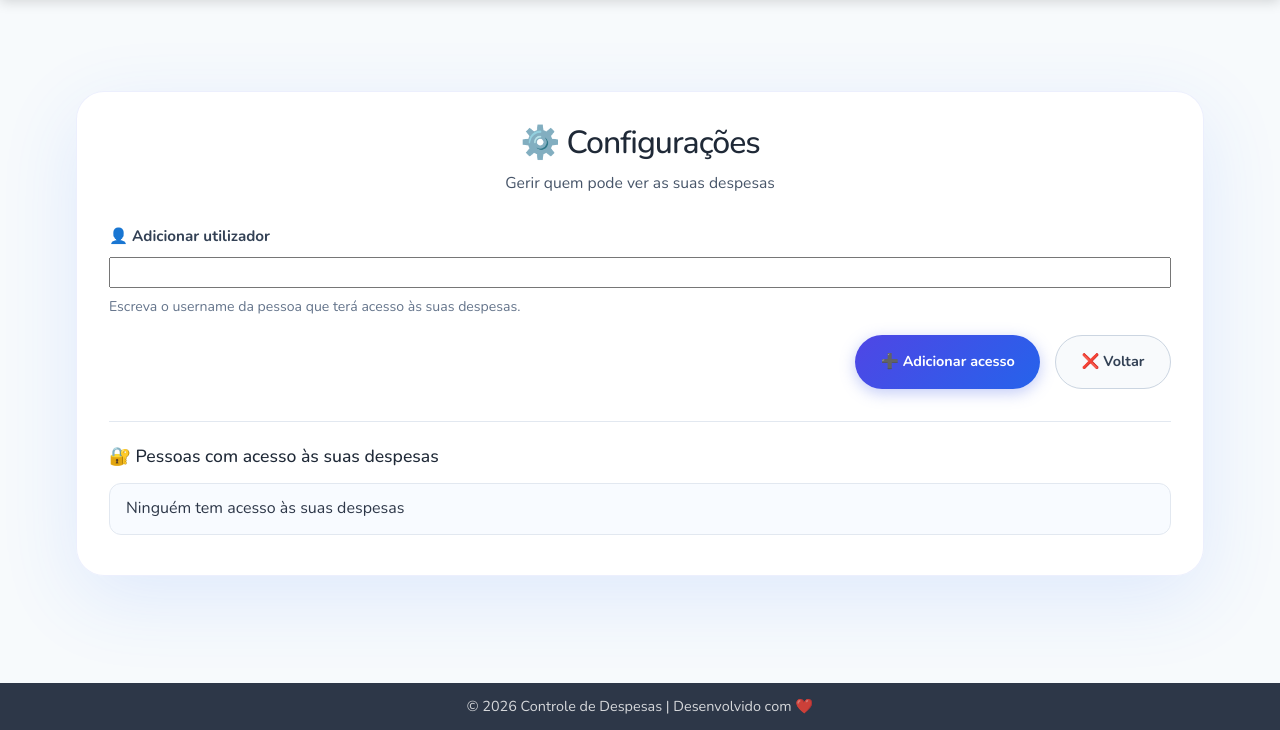
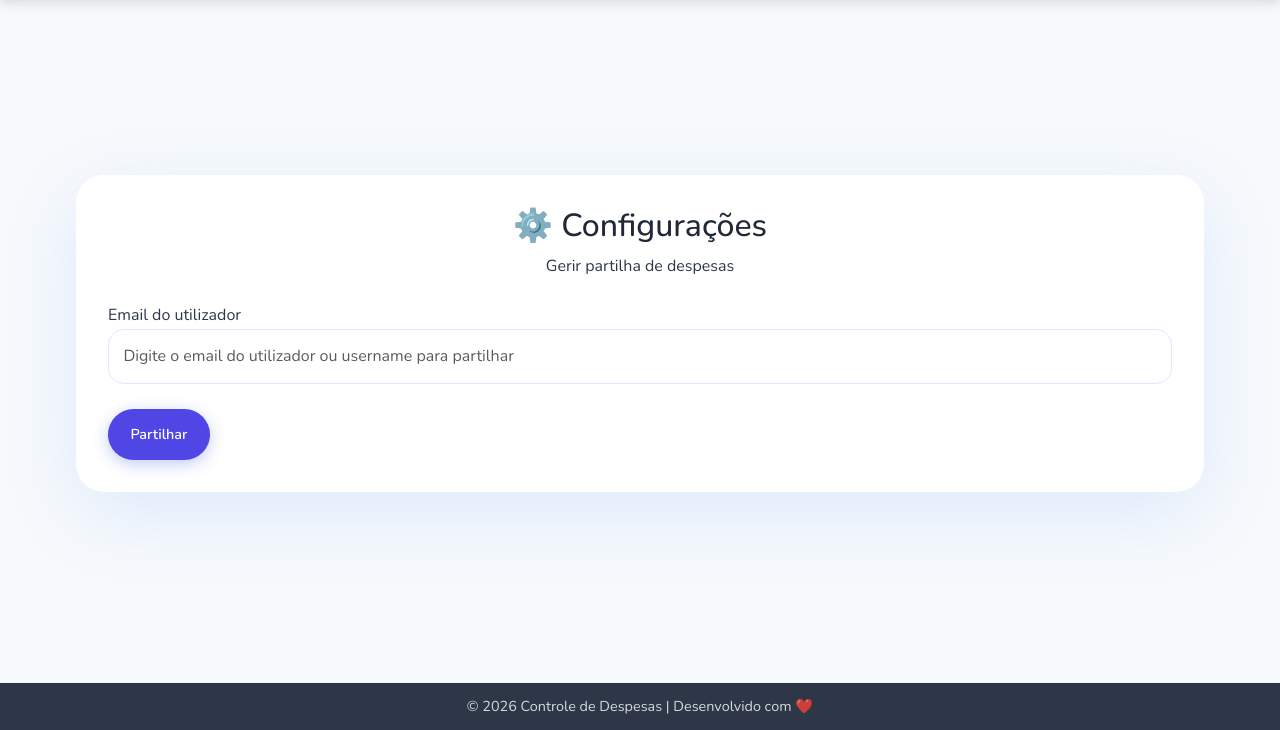
Before and after one commit to bda79/python_despesas, a Django app: page /configuracoes/ in a window 1280 px wide. Shown: the part 70-800 px from the top of the page. Run offline with Django 5.2, Linux system fonts and the light colour scheme; the visitor is signed in with stand-in values (Sample User, id 1); data that the repository does not hold is empty.

Commit message:
Permitir ver despesas partilhadas, mesmo quando o user logado não tem. Permitir remover partilha

```diff
--- a/despesas/expenses/forms.py
+++ b/despesas/expenses/forms.py
@@ -115,12 +115,12 @@ class RegisterForm(UserCreationForm):
 
 
 class CompartilharForm(forms.Form):
-    username = forms.CharField(label="Utilizador")
-
-    def clean_username(self):
-        username = self.cleaned_data["username"]
-
-        try:
-            return User.objects.get(username=username)
-        except User.DoesNotExist:
-            raise forms.ValidationError("Utilizador não encontrado")
+    email = forms.EmailField(
+        label="Email",
+        widget=forms.EmailInput(
+            attrs={
+                "class": "form-control",
+                "placeholder": "Digite o email do utilizador ou username para partilhar",
+            }
+        ),
+    )
--- a/despesas/expenses/templates/configuracoes.html
+++ b/despesas/expenses/templates/configuracoes.html
@@ -14,134 +14,43 @@
     background: rgba(255,255,255,0.98);
     border-radius: 28px;
     box-shadow: 0 22px 80px rgba(50, 112, 255, 0.12);
-    border: 1px solid rgba(102, 126, 234, 0.12);
-    overflow: hidden;
     padding: 2rem;
 }
 
 .form-header {
-    margin-bottom: 1.8rem;
     text-align: center;
+    margin-bottom: 1.5rem;
 }
 
 .form-header h1 {
-    margin-bottom: 0.5rem;
     font-size: 2rem;
-    letter-spacing: -0.03em;
     color: #1f2937;
 }
 
-.form-header p {
-    margin: 0;
-    color: #475569;
-    font-size: 0.98rem;
-}
-
-.form-grid {
-    display: grid;
-    gap: 1.4rem;
-}
-
 .form-group {
-    display: grid;
-    gap: 0.5rem;
-}
-
-.form-group label {
-    font-weight: 700;
-    color: #334155;
-    font-size: 0.95rem;
+    margin-top: 1rem;
 }
 
 .form-control {
     width: 100%;
-    background: #f8fbff;
+    padding: 0.9rem;
+    border-radius: 16px;
     border: 1px solid #dbeafe;
-    border-radius: 16px;
-    padding: 0.95rem 1rem;
-    font-size: 0.98rem;
-}
-
-.form-control:focus {
-    outline: none;
-    border-color: #4f46e5;
-    box-shadow: 0 0 0 4px rgba(99, 102, 241, 0.12);
-    background: #ffffff;
-}
-
-.form-errors {
-    background: rgba(248, 113, 113, 0.12);
-    color: #b91c1c;
-    border-radius: 12px;
-    padding: 0.85rem 1rem;
-    font-size: 0.92rem;
-}
-
-.help-text {
-    color: #64748b;
-    font-size: 0.88rem;
-}
-
-.form-actions {
-    display: flex;
-    gap: 0.9rem;
-    justify-content: flex-end;
-    margin-top: 1rem;
-}
-
-.btn {
-    border-radius: 999px;
-    padding: 0.95rem 1.6rem;
-    font-weight: 700;
 }
 
 .btn-primary {
-    background: linear-gradient(135deg, #4f46e5 0%, #2563eb 100%);
+    background: #4f46e5;
     color: white;
+    padding: 0.9rem 1.4rem;
+    border-radius: 999px;
     border: none;
 }
 
 .btn-secondary {
-    background: #f8fafc;
-    color: #334155;
+    background: #f1f5f9;
+    padding: 0.9rem 1.4rem;
+    border-radius: 999px;
     border: 1px solid #cbd5e1;
-}
-
-.list-box {
-    margin-top: 2rem;
-    padding-top: 1.5rem;
-    border-top: 1px solid #e2e8f0;
-}
-
-.list-box h3 {
-    font-size: 1.1rem;
-    margin-bottom: 1rem;
-    color: #1f2937;
-}
-
-.shared-list {
-    list-style: none;
-    padding: 0;
-    margin: 0;
-}
-
-.shared-list li {
-    background: #f8fbff;
-    border: 1px solid #e2e8f0;
-    padding: 0.75rem 1rem;
-    border-radius: 12px;
-    margin-bottom: 0.5rem;
-    display: flex;
-    justify-content: space-between;
-    align-items: center;
-}
-
-.badge {
-    background: rgba(102, 126, 234, 0.12);
-    color: #1e40af;
-    padding: 0.3rem 0.75rem;
-    border-radius: 999px;
-    font-size: 0.85rem;
 }
     </style>
     <div class="fade-in">
@@ -149,47 +58,32 @@
             <div class="form-card">
                 <div class="form-header">
                     <h1>⚙️ Configurações</h1>
-                    <p>Gerir quem pode ver as suas despesas</p>
+                    <p>Gerir partilha de despesas</p>
                 </div>
-                <!-- FORM -->
-                <form method="post">
-                    {% csrf_token %}
-                    {% if form.non_field_errors %}
-                        <div class="form-errors">
-                            {% for error in form.non_field_errors %}<p>{{ error }}</p>{% endfor %}
+                {% if partilha_existente %}
+                    <div style="margin-top:20px;">
+                        <p>
+                            Está a partilhar com:
+                            <strong>{{ partilha_existente.shared_user.email }}</strong>
+                        </p>
+                        <form method="post">
+                            {% csrf_token %}
+                            <input type="hidden" name="remove_partilha" value="1">
+                            <button class="btn btn-danger">Remover Partilha</button>
+                        </form>
+                    </div>
+                {% else %}
+                    <form method="post">
+                        {% csrf_token %}
+                        <div class="form-group">
+                            <label>Email do utilizador</label>
+                            {{ form.email }}
+                            {% if form.email.errors %}<div class="form-errors">{{ form.email.errors }}</div>{% endif %}
                         </div>
-                    {% endif %}
-                    <div class="form-grid">
-                        <div class="form-group">
-                            <label>👤 Adicionar utilizador</label>
-                            {{ form.username }}
-                            {% if form.username.errors %}
-                                <div class="form-errors">
-                                    {% for error in form.username.errors %}<p>{{ error }}</p>{% endfor %}
-                                </div>
-                            {% endif %}
-                            <div class="help-text">Escreva o username da pessoa que terá acesso às suas despesas.</div>
-                        </div>
-                    </div>
-                    <div class="form-actions">
-                        <button type="submit" class="btn btn-primary">➕ Adicionar acesso</button>
-                        <a href="{% url 'lista' %}" class="btn btn-secondary">❌ Voltar</a>
-                    </div>
-                </form>
-                <!-- LISTA -->
-                <div class="list-box">
-                    <h3>🔐 Pessoas com acesso às suas despesas</h3>
-                    <ul class="shared-list">
-                        {% for c in compartilhados %}
-                            <li>
-                                <span>{{ c.shared_user.username }}</span>
-                                <span class="badge">tem acesso</span>
-                            </li>
-                        {% empty %}
-                            <li>Ninguém tem acesso às suas despesas</li>
-                        {% endfor %}
-                    </ul>
-                </div>
+                        <br>
+                        <button class="btn btn-primary">Partilhar</button>
+                    </form>
+                {% endif %}
             </div>
         </div>
     </div>
--- a/despesas/expenses/templates/lista.html
+++ b/despesas/expenses/templates/lista.html
@@ -378,6 +378,12 @@
                     <i class="fas fa-chart-pie"></i> Minhas Despesas
                 </h1>
             </div>
+            <div style="margin-bottom:20px; display:flex; gap:10px;">
+                {% if tem_partilha %}
+                    <a href="{% url 'lista' %}" class="btn btn-secondary">Minhas despesas</a>
+                    <a href="{% url 'lista' %}?shared=1" class="btn btn-primary">Ver em conjunto</a>
+                {% endif %}
+            </div>
             {% if despesas %}
                 <div class="stats-row">
                     <div class="stat-box">
--- a/despesas/expenses/views.py
+++ b/despesas/expenses/views.py
@@ -2,9 +2,9 @@ from django.http import JsonResponse
 from django.shortcuts import redirect, render, get_object_or_404
 from django.contrib import messages
 from django.contrib.auth import authenticate, login, logout
-from django.contrib.auth.models import User
 from django.contrib.auth.decorators import login_required
 from django.contrib.auth.forms import AuthenticationForm
+from django.contrib.auth.models import User
 from django.db.models import Sum, FloatField, Q
 from django.db.models.functions import Cast
 from .forms import DespesaForm, RegisterForm, CompartilharForm
@@ -70,15 +70,38 @@ def register_view(request):
 @login_required
 def lista_despesas(request):
 
-    users_permitidos = User.objects.filter(
-        Q(id=request.user.id) | Q(shared_with__shared_user=request.user)
-    ).distinct()
+    compartilhamento = Compartilhamento.objects.filter(shared_user=request.user).first()
 
-    despesas = Despesa.objects.filter(user__in=users_permitidos).order_by("-data")
+    tem_partilha = compartilhamento is not None
 
-    total = sum(d.valor for d in despesas)
+    ver_conjunto = request.GET.get("shared") == "1" and tem_partilha
 
-    return render(request, "lista.html", {"despesas": despesas, "total": total})
+    # impedir acesso manual
+    if request.GET.get("shared") == "1" and not tem_partilha:
+        return redirect("lista")
+
+    if ver_conjunto:
+
+        despesas = Despesa.objects.filter(
+            Q(user=request.user) | Q(user=compartilhamento.owner)
+        )
+
+    else:
+
+        despesas = Despesa.objects.filter(user=request.user)
+
+    total = despesas.aggregate(Sum("valor"))["valor__sum"] or 0
+
+    return render(
+        request,
+        "lista.html",
+        {
+            "despesas": despesas,
+            "total": total,
+            "tem_partilha": tem_partilha,
+            "ver_conjunto": ver_conjunto,
+        },
+    )
 
 
 @login_required
@@ -155,31 +178,62 @@ def dashboard(request):
 @login_required
 def configuracoes(request):
 
-    compartilhados = Compartilhamento.objects.filter(owner=request.user)
+    partilha_existente = Compartilhamento.objects.filter(owner=request.user).first()
 
-    form = CompartilharForm(request.POST or None)
+    form = CompartilharForm()
 
-    if request.method == "POST":
+    # REMOVER
+    if request.method == "POST" and "remove_partilha" in request.POST:
+
+        Compartilhamento.objects.filter(owner=request.user).delete()
+
+        messages.success(request, "Partilha removida.")
+
+        return redirect("configuracoes")
+
+    # ADICIONAR
+    if request.method == "POST" and "email" in request.POST:
+
+        form = CompartilharForm(request.POST)
 
         if form.is_valid():
 
-            user = form.cleaned_data["username"]
+            email = form.cleaned_data["email"]
 
-            if user == request.user:
-                messages.error(request, "Não pode partilhar consigo mesmo.")
-            else:
-                Compartilhamento.objects.get_or_create(
-                    owner=request.user, shared_user=user
-                )
+            try:
 
-                messages.success(
-                    request, f"{user.username} agora pode ver as suas despesas."
-                )
+                user = User.objects.get(email=email)
 
-                return redirect("configuracoes")
+                if user == request.user:
+
+                    form.add_error("email", "Não pode partilhar consigo mesmo.")
+
+                elif partilha_existente:
+
+                    form.add_error("email", "Já existe uma partilha configurada.")
+
+                else:
+
+                    Compartilhamento.objects.create(
+                        owner=request.user,
+                        shared_user=user,
+                    )
+
+                    messages.success(request, "Partilha criada com sucesso.")
+
+                    return redirect("configuracoes")
+
+            except User.DoesNotExist:
+
+                form.add_error("email", "Utilizador não encontrado.")
 
     return render(
-        request, "configuracoes.html", {"form": form, "compartilhados": compartilhados}
+        request,
+        "configuracoes.html",
+        {
+            "form": form,
+            "partilha_existente": partilha_existente,
+        },
     )
 
 
```
Also changed, not shown: despesas/expenses/models.py (+11 -3 lines), despesas/expenses/migrations/0004_alter_compartilhamento_owner_and_more.py (added), despesas/expenses/migrations/0005_despesa_shared_with.py (added), despesas/expenses/migrations/0006_remove_despesa_shared_with.py (added).
